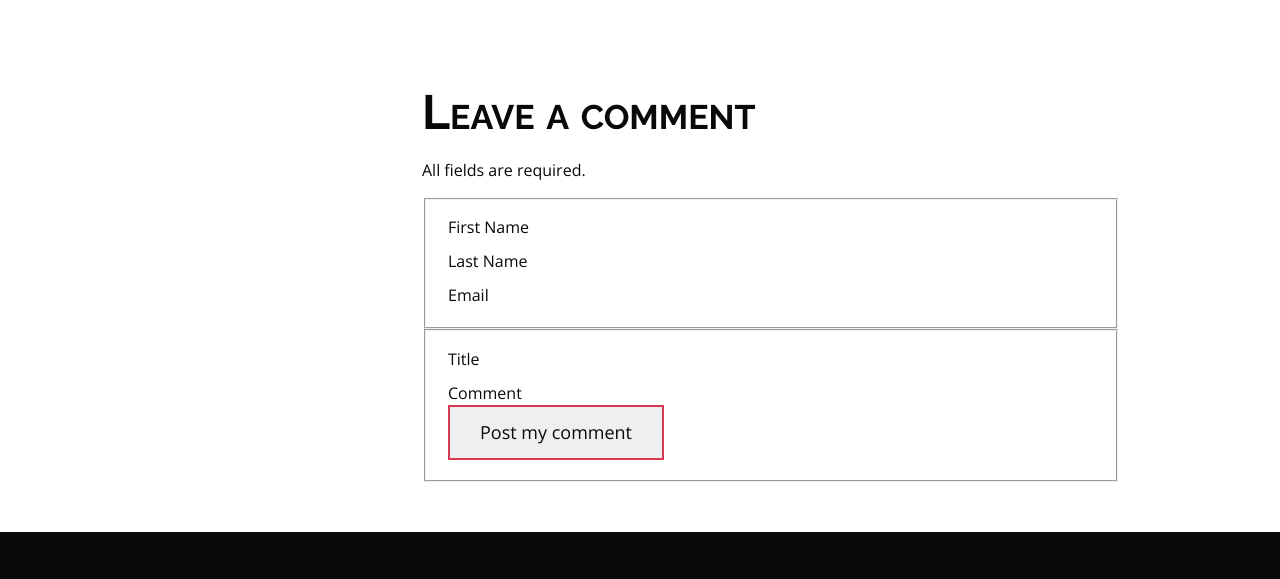
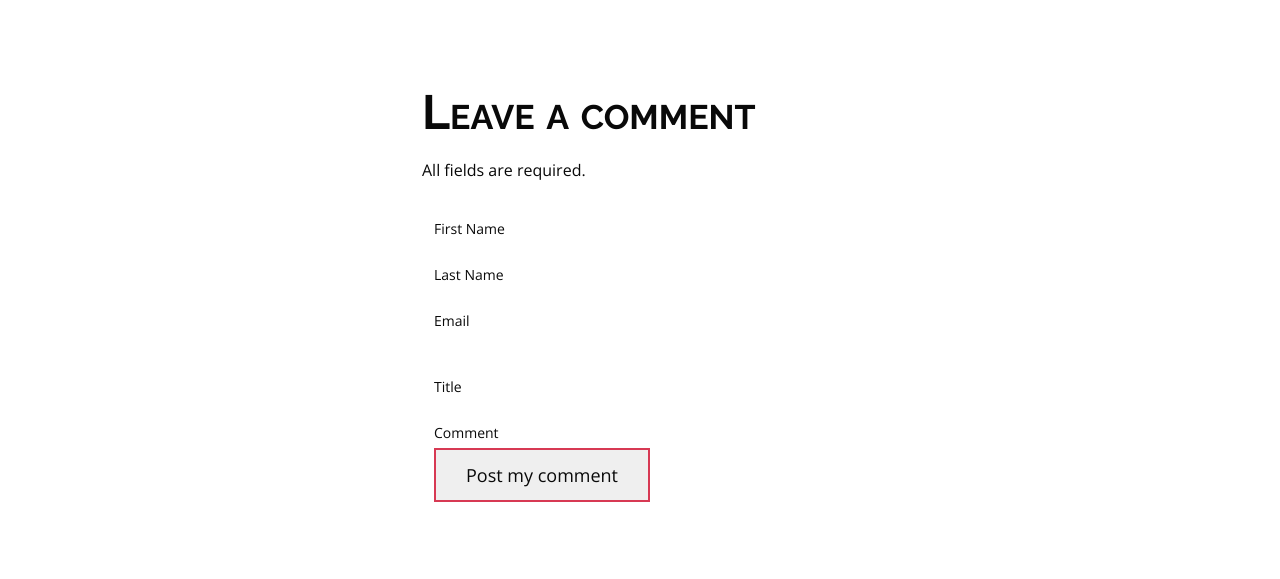
Before and after one commit to alejandrouran/holbertonschool-web_front_end, a plain HTML site: page 0x05-form/03-article.html in a window 1280 px wide. Shown: the part 1690-2269 px from the top of the page. Drawn offline with nearby package versions, Linux system fonts and the light colour scheme.

Commit message:
update three styles

```diff
--- a/0x05-form/03-styles.css
+++ b/0x05-form/03-styles.css
@@ -663,14 +663,14 @@ ul.row {
 /* Basic form
     ============================= */
 
-.form {
+form {
     display: flex;
     flex-direction: column;
     padding: 1rem 0;
     margin: 0;
 }
 
-.fieldset {
+fieldset {
     display: flex;
     flex-direction: column;
     justify-content: flex-start;
@@ -678,7 +678,7 @@ ul.row {
     padding: 0 0 2rem;
 }
 
-.label {
+label {
     cursor: pointer;
     display: block;
     white-space: nowrap;
```
